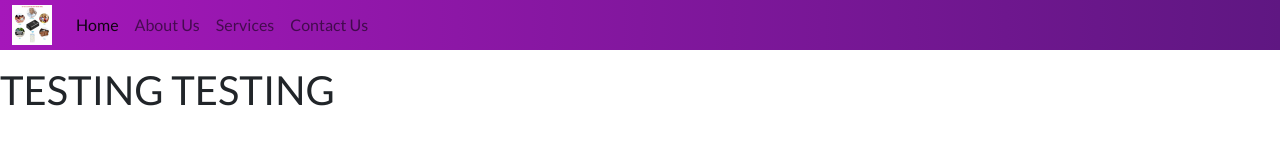
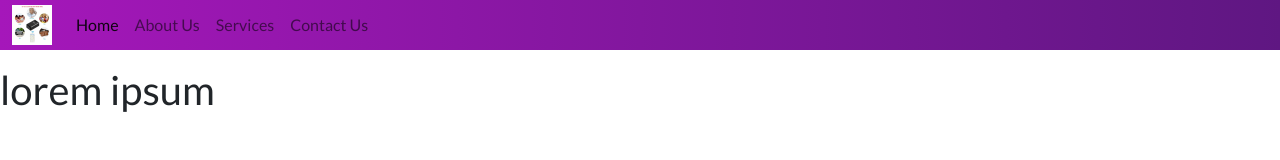
Before and after one commit to seunremmy/mybootstrap, a plain HTML site: page index.html in a window 1280 px wide. Drawn offline with nearby package versions, Linux system fonts and the light colour scheme.

Commit message:
Update index.html

```diff
--- a/index.html
+++ b/index.html
@@ -46,8 +46,10 @@
           </nav>
 
     </section>
+
     <p>
-      <h1>TESTING TESTING</h1>
+      <h1> lorem ipsum</h1>
     </p>
+
 </body>
 </html>
```
